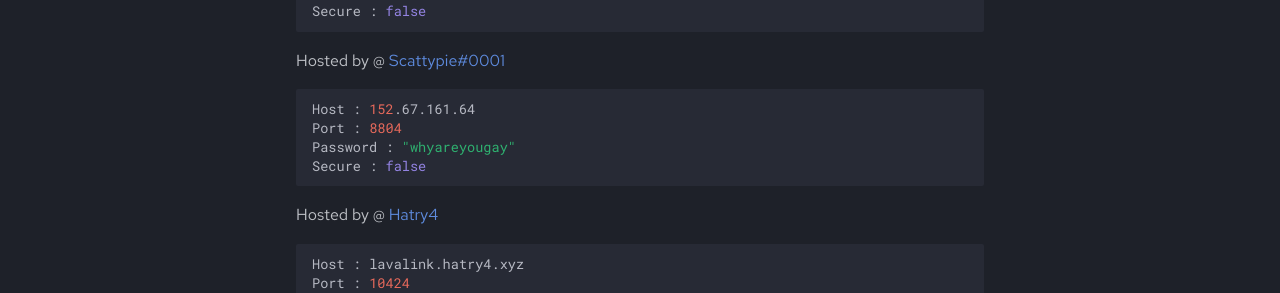
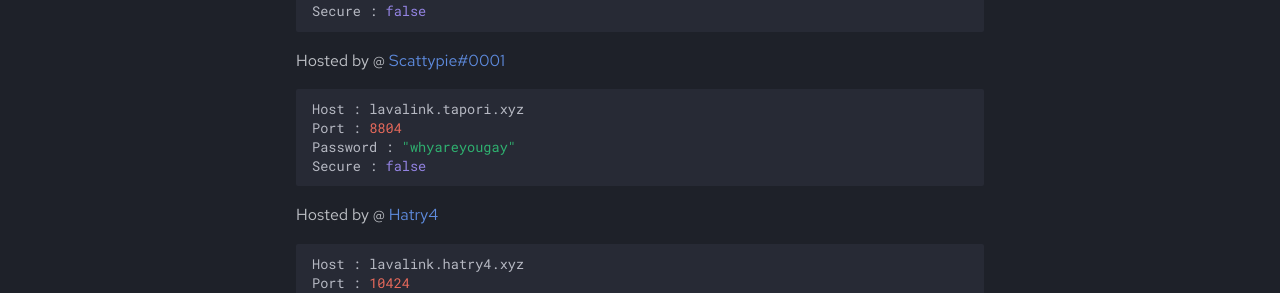
Before and after one commit to DarrenOfficial/lavalink-list, an MkDocs documentation site: the page built from docs/NoSSL/lavalink-without-ssl.md, in a window 1280 px wide and 900 px high, scrolled down 484 px. Shown: the part 160-453 px from the top of the window. Built offline with MkDocs 1.6.1 and Material for MkDocs 9.7.7, drawn with Linux system fonts in a browser that asks for light colours; comment, search, counter and statistics services are not loaded.

Commit message:
old ip will still work (#186)
i had a domain so i fowarded it to the ip, old ip will still work

````diff
--- a/docs/NoSSL/lavalink-without-ssl.md
+++ b/docs/NoSSL/lavalink-without-ssl.md
@@ -30,7 +30,7 @@ Secure : false
 ```
 Hosted by @ [Scattypie#0001](https://discord.gg/NUhWvA7paX)
 ```bash
-Host : 152.67.161.64
+Host : lavalink.tapori.xyz
 Port : 8804
 Password : "whyareyougay"
 Secure : false
````
